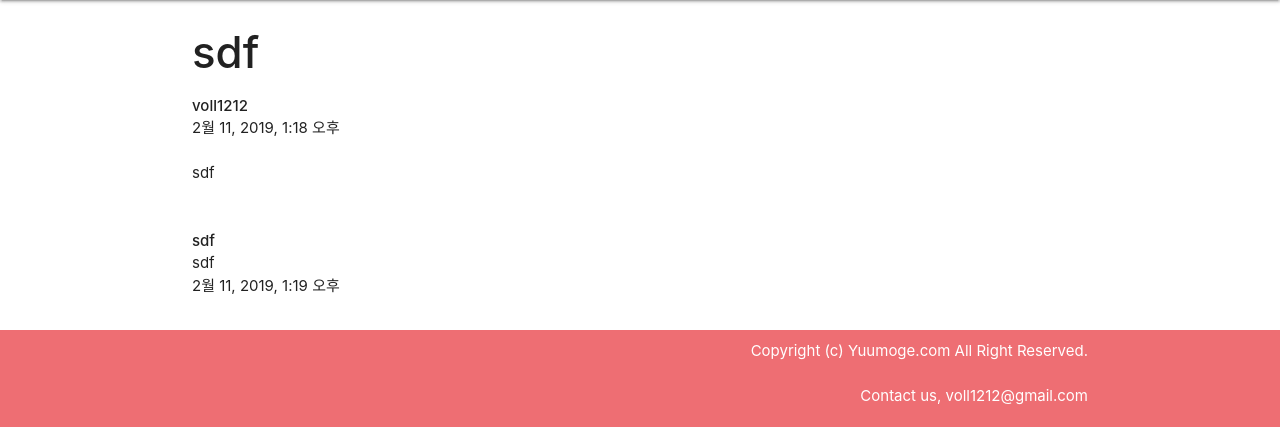
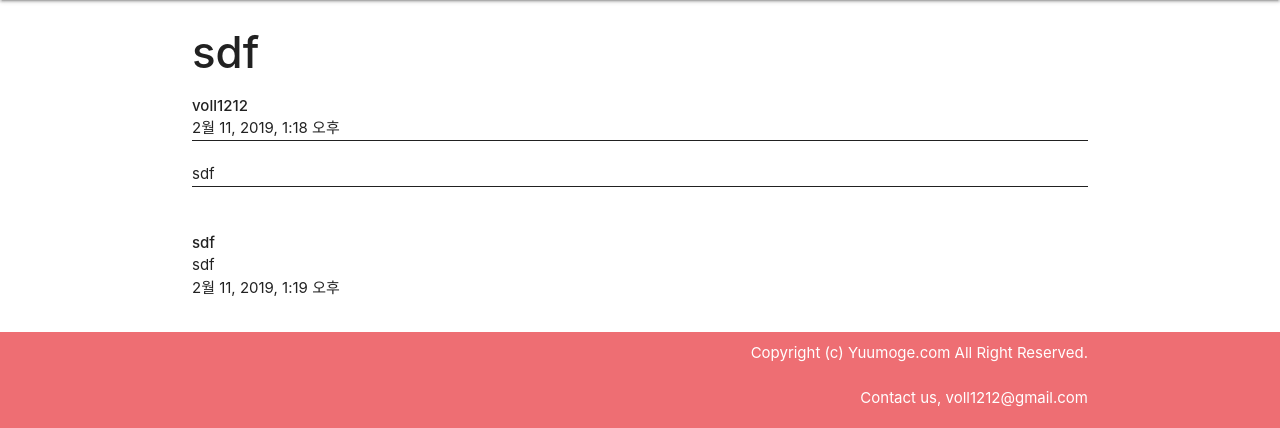
Before and after one commit to valborgs/huumorge, a Django app: page /freeboard/1 in a window 1280 px wide. Shown: the part 64-492 px from the top of the page. Run offline with Django 3.2, Linux system fonts and the light colour scheme; data comes from the database, SQL or seed files in the repository.

Commit message:
css post border3

```diff
--- a/humorge/static/css/selfcss.css
+++ b/humorge/static/css/selfcss.css
@@ -18,12 +18,12 @@ footer {
 .main {display:flex; justify-content: center;}
 
 .post-head {
-  border-bottom: 1;
+  border-bottom: 1px;
   border-style: solid;
 }
 
 .post-body {
-  border-bottom: 1;
+  border-bottom: 1px;
   border-style: solid;
 }
 
```
